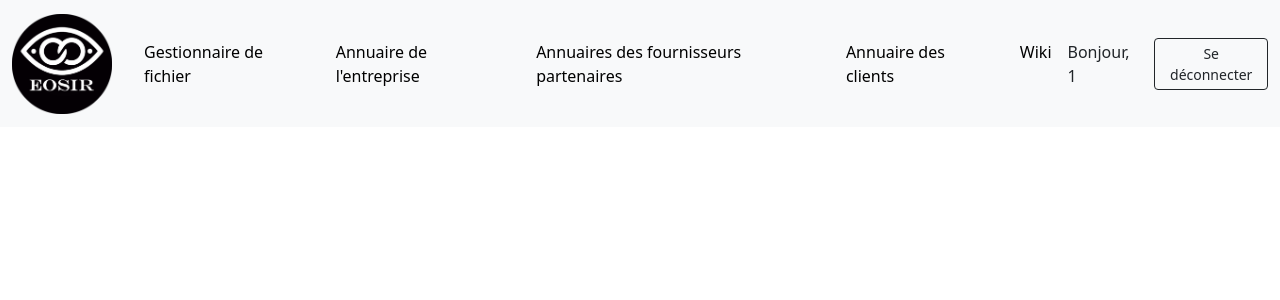
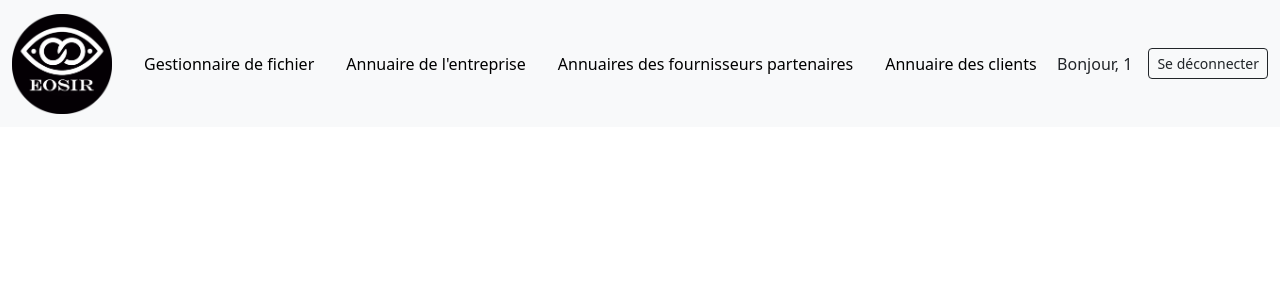
Before and after one commit to PhoenixFarfelu/SAE203, a PHP site: page /index.php in a window 1280 px wide. Shown: the top 300 px of the page. Run offline with PHP 8.4, Linux system fonts and the light colour scheme; the visitor is signed in with stand-in values (Sample User, id 1).

Commit message:
changement navbar

```diff
--- a/intranet/scripts/fonctions.php
+++ b/intranet/scripts/fonctions.php
@@ -192,9 +192,6 @@ function navigation()
                 <li class="nav-item mx-2">
                     <a class="nav-link active" href="/SAE203/intranet/annuaire_clients.php" onmouseover="agrandir(this)" onmouseout="revenir(this)">Annuaire des clients</a>
                 </li>
-                <li class="nav-item mx-2">
-                    <a class="nav-link active" href="/SAE203/intranet/wiki.php" onmouseover="agrandir(this)" onmouseout="revenir(this)">Wiki</a>
-                </li>
             </ul>
             <ul class="navbar-nav ms-auto d-flex flex-row align-items-center">
                 <span class="text-dark me-3">Bonjour, '.$_SESSION["nom"].'</span>
```
